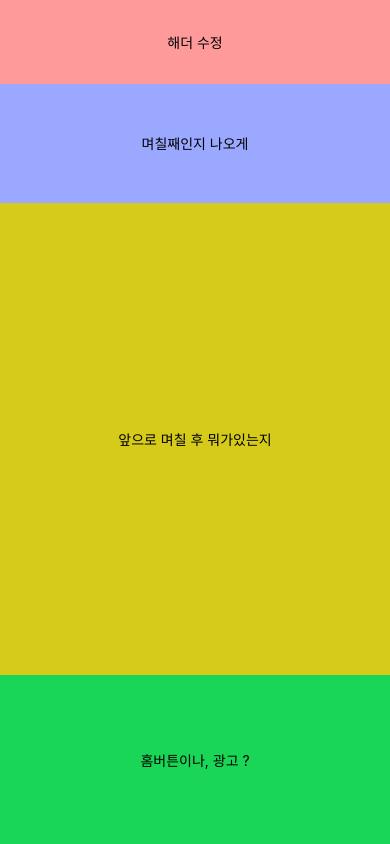
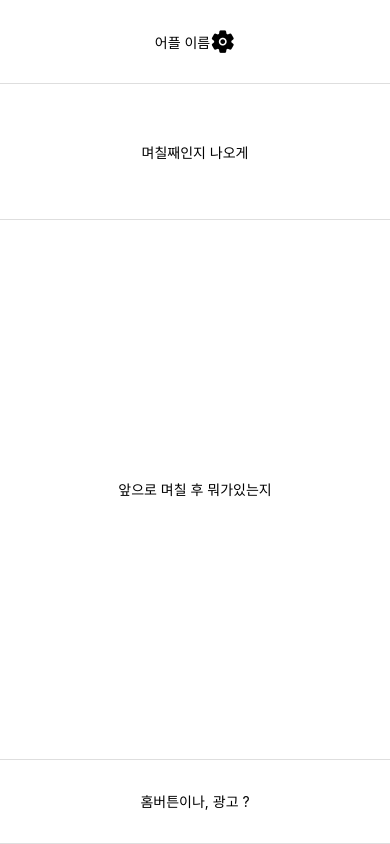
Before and after one commit to FouinK/myFirstNativeApp, a React Native app: screen / in a window 390 px wide. Built offline with nearby package versions, Linux system fonts and the light colour scheme.

Commit message:
일단 아이콘 추가

```diff
--- a/component/Body.tsx
+++ b/component/Body.tsx
@@ -17,6 +17,8 @@ const styles = StyleSheet.create({
     width: '100%',
     justifyContent: 'center',
     alignItems: 'center',
-    backgroundColor: '#d6ca1a',
+    backgroundColor: 'white',
+    borderBottomWidth: 1, // 구분선의 두께
+    borderBottomColor: '#dedede', // 구분선의 색상
   },
 });
--- a/component/Footer.tsx
+++ b/component/Footer.tsx
@@ -14,9 +14,11 @@ export default Footer;
 const styles = StyleSheet.create({
   footer: {
     width: '100%',
-    height: '20%',
+    height: '10%',
     justifyContent: 'center',
     alignItems: 'center',
-    backgroundColor: '#1ad657',
+    backgroundColor: 'white',
+    borderBottomWidth: 1, // 구분선의 두께
+    borderBottomColor: '#dedede', // 구분선의 색상
   },
 });
--- a/component/Header.tsx
+++ b/component/Header.tsx
@@ -1,10 +1,18 @@
 import React from 'react';
-import {View, Text, StyleSheet} from 'react-native';
+import {View, Text, StyleSheet, TouchableOpacity} from 'react-native';
+import Icon from 'react-native-vector-icons/Ionicons';
 
 const Header = () => {
+  const openSettings = () => {
+    console.log('설정 화면으로 이동');
+  };
+
   return (
     <View style={styles.header}>
-      <Text>해더 수정</Text>
+      <Text style={styles.title}>어플 이름</Text>
+      <TouchableOpacity onPress={openSettings} style={styles.settingsButton}>
+        <Icon name="md-settings" size={25} color="#000" />
+      </TouchableOpacity>
     </View>
   );
 };
@@ -17,6 +25,17 @@ const styles = StyleSheet.create({
     height: '10%',
     justifyContent: 'center',
     alignItems: 'center',
-    backgroundColor: '#ff9a9a',
+    backgroundColor: 'white',
+    borderBottomWidth: 1, // 구분선의 두께
+    borderBottomColor: '#dedede', // 구분선의 색상
+    flexDirection: 'row',
+    padding: 1,
+  },
+  title: {
+    justifyContent: 'center',
+    alignItems: 'center',
+  },
+  settingsButton: {
+    // 설정 버튼에 대한 스타일
   },
 });
--- a/component/Title.tsx
+++ b/component/Title.tsx
@@ -17,6 +17,8 @@ const styles = StyleSheet.create({
     width: '100%',
     justifyContent: 'center',
     alignItems: 'center',
-    backgroundColor: '#9aa9ff',
+    backgroundColor: 'white',
+    borderBottomWidth: 1, // 구분선의 두께
+    borderBottomColor: '#dedede', // 구분선의 색상
   },
 });
--- a/package.json
+++ b/package.json
@@ -11,7 +11,8 @@
   },
   "dependencies": {
     "react": "18.2.0",
-    "react-native": "0.73.1"
+    "react-native": "0.73.1",
+    "react-native-vector-icons": "^10.0.3"
   },
   "devDependencies": {
     "@babel/core": "^7.20.0",
@@ -22,6 +23,7 @@
     "@react-native/metro-config": "^0.73.2",
     "@react-native/typescript-config": "^0.73.1",
     "@types/react": "^18.2.6",
+    "@types/react-native-vector-icons": "^6.4.18",
     "@types/react-test-renderer": "^18.0.0",
     "babel-jest": "^29.6.3",
     "eslint": "^8.56.0",
```
Also changed, not shown: 2 other files (tests, documents, lock files or other folders).
